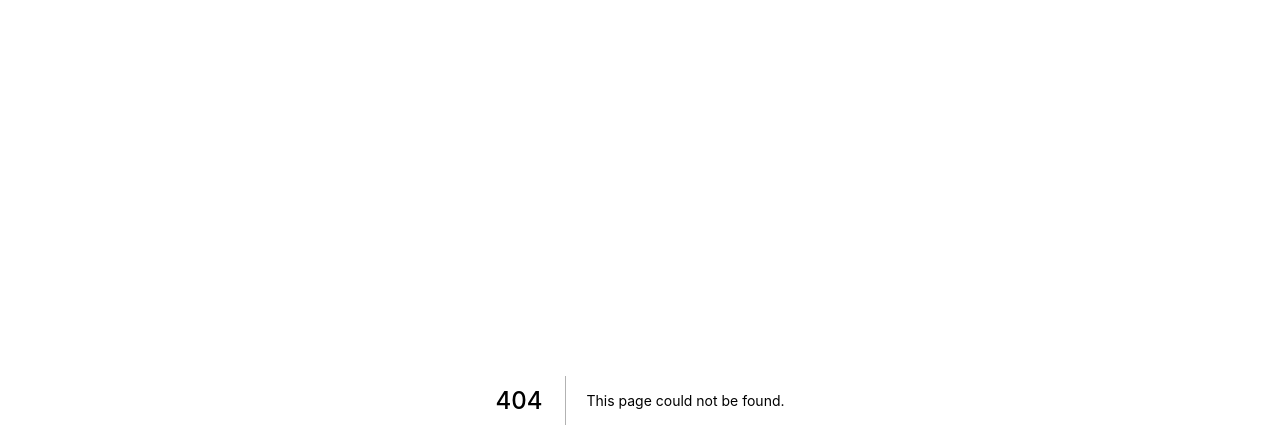
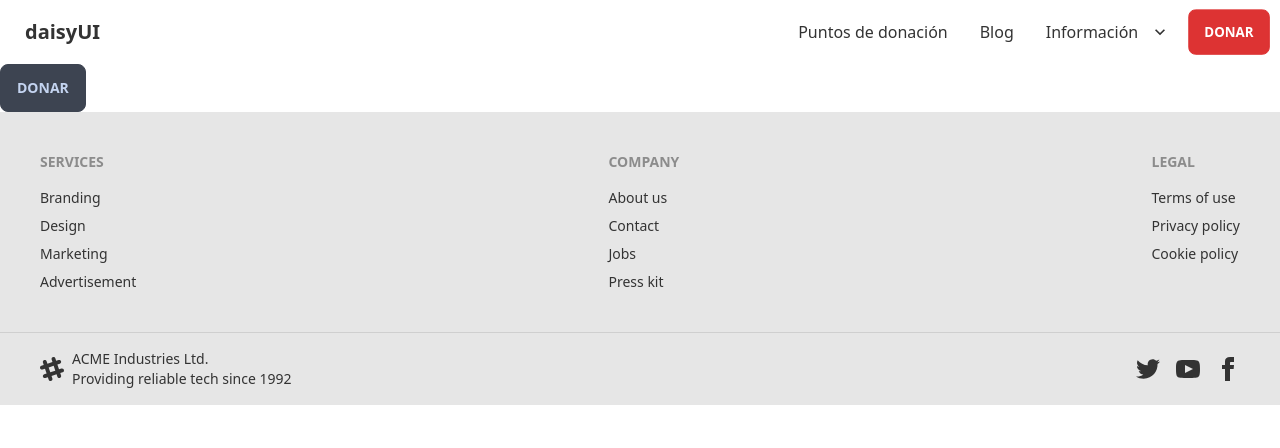
Before and after one commit to pablo-university/web-project, a Next.js app: page /donate in a window 1280 px wide. Before the commit this address had no page. Shown: the top 448 px of the page. Built offline with nearby package versions, Linux system fonts and the light colour scheme.

Commit message:
chore: implement container

```diff
--- /dev/null
+++ b/components/layouts/Container.jsx
@@ -0,0 +1,3 @@
+export default function Container({ children }) {
+    return <div className="container m-auto">{children}</div>;
+}
--- a/components/menu/index.jsx
+++ b/components/menu/index.jsx
@@ -1,18 +1,25 @@
+import Link from "next/link";
 import Trigger from "components/drawer/Trigger";
 
 export default function index() {
     return (
         <div className="navbar bg-base-100">
             <div className="flex-1">
+                <Link href="/">
                     <a className="btn btn-ghost normal-case text-xl">daisyUI</a>
+                </Link>
             </div>
             <div className="flex-none">
                 <ul className="menu menu-horizontal p-0 hidden lg:flex">
                     <li>
+                        <Link href="/donation-point">
                             <a>Puntos de donación</a>
+                        </Link>
                     </li>
                     <li>
+                        <Link href="/aaa">
                             <a>Blog</a>
+                        </Link>
                     </li>
                     <li tabIndex={0}>
                         <a>
@@ -36,7 +43,11 @@ export default function index() {
                             </li>
                         </ul>
                     </li>
+                    <Link href="/donate">
+                        <a>
                             <button className="btn btn-primary">DONAR</button>
+                        </a>
+                    </Link>
                 </ul>
                 <ul className="menu menu-horizontal p-0 blok lg:hidden">
                     <Trigger>Burguer!</Trigger>
--- a/pages/donar.jsx
+++ /dev/null
@@ -1,6 +0,0 @@
-
-export default function Donar() {
-    return (
-        <div><button className="btn">donar</button></div>
-    )
-}
--- /dev/null
+++ b/pages/donate.jsx
@@ -0,0 +1,8 @@
+import LayoutWithDrawer from "components/layouts/LayoutWithDrawer";
+export default function Donar() {
+    return (
+        <LayoutWithDrawer>
+            <button className="btn">donar</button>
+        </LayoutWithDrawer>
+    );
+}
--- a/pages/index.jsx
+++ b/pages/index.jsx
@@ -1,13 +1,16 @@
 import LayoutWithDrawer from "components/layouts/LayoutWithDrawer";
+import Container from "components/layouts/Container";
 
 export default function Home() {
   return (
     <LayoutWithDrawer>
-      ---botones----
-      <button className="btn">Button</button>
-      <button className="btn btn-primary">Button</button>
-      <button className="btn btn-secondary">Button</button>
-      <p className="bg-primary">prueba texto</p>
+      <Container>
+        ---botones----
+        <button className="btn">Button</button>
+        <button className="btn btn-primary">Button</button>
+        <button className="btn btn-secondary">Button</button>
+        <p className="bg-primary">prueba texto</p>
+      </Container>
     </LayoutWithDrawer>
   );
 }
```
Lines whose indentation alone changed are shown as unchanged.
